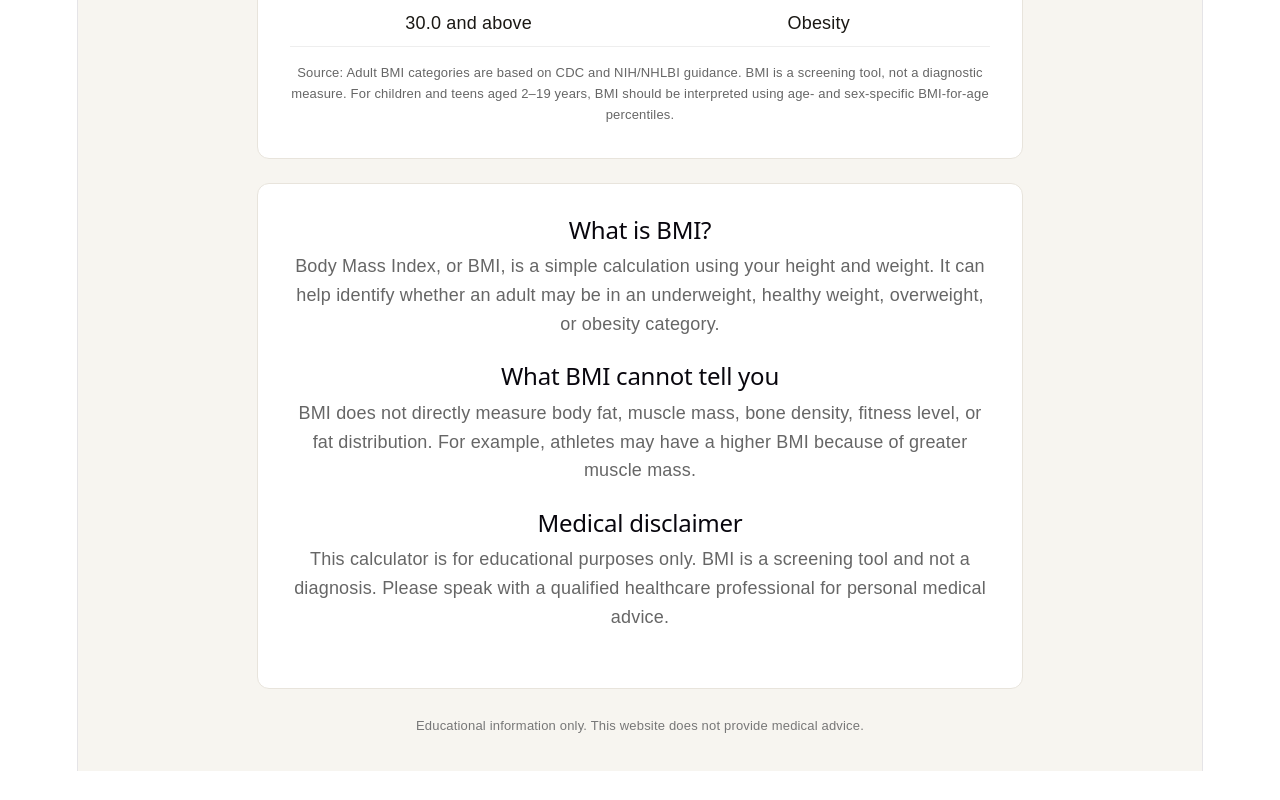
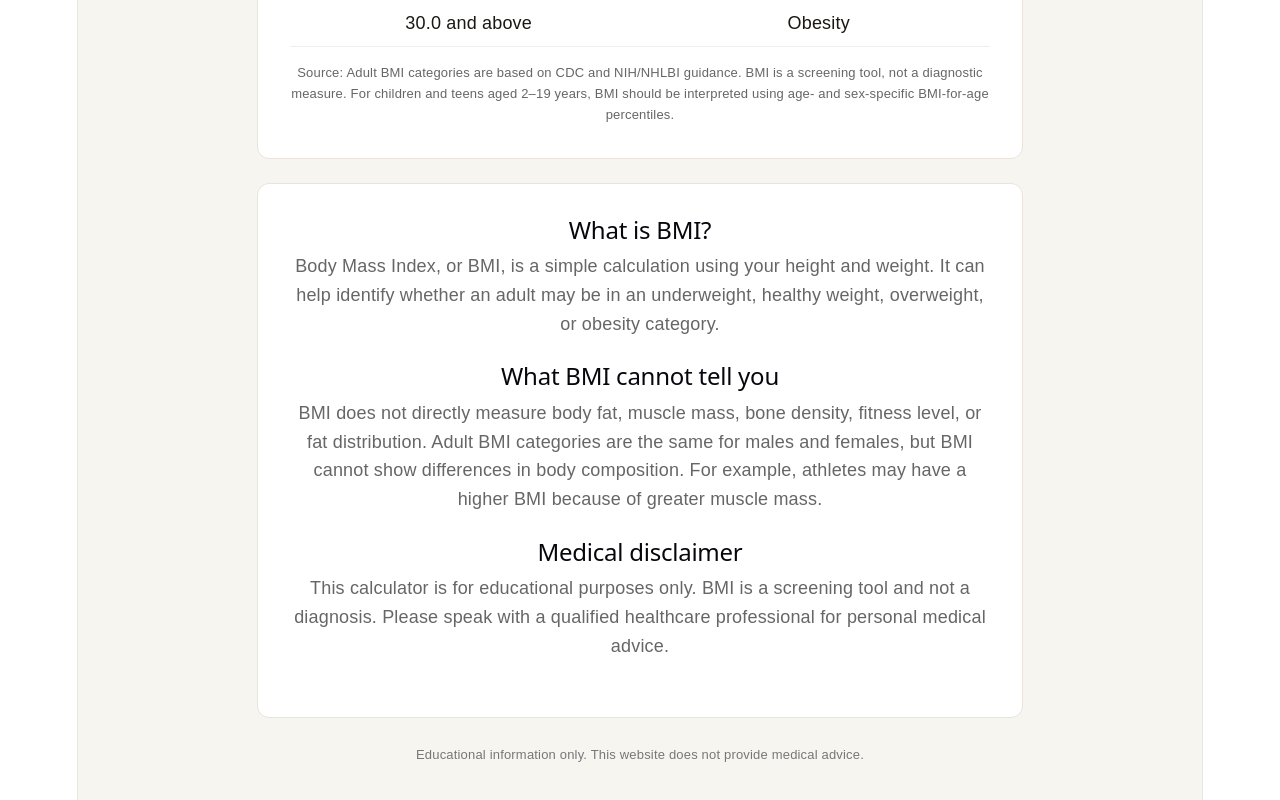
Before and after one commit to ykur7937-cyber/bmi-guide, a React (Vite) app: page / in a window 1280 px wide. Shown: the part 1087-1887 px from the top of the page. Before the commit the page ends 1858 px from the top, so only its background shows below. Built offline with nearby package versions, Linux system fonts and the light colour scheme.

Commit message:
Add BMI sex and body composition note

```diff
--- a/src/App.jsx
+++ b/src/App.jsx
@@ -137,8 +137,9 @@ export default function App() {
         <h2>What BMI cannot tell you</h2>
         <p style={styles.text}>
           BMI does not directly measure body fat, muscle mass, bone density,
-          fitness level, or fat distribution. For example, athletes may have a
-          higher BMI because of greater muscle mass.
+          fitness level, or fat distribution. Adult BMI categories are the same for
+          males and females, but BMI cannot show differences in body composition.
+          For example, athletes may have a higher BMI because of greater muscle mass.
         </p>
 
         <h2 id="disclaimer">Medical disclaimer</h2>
```
